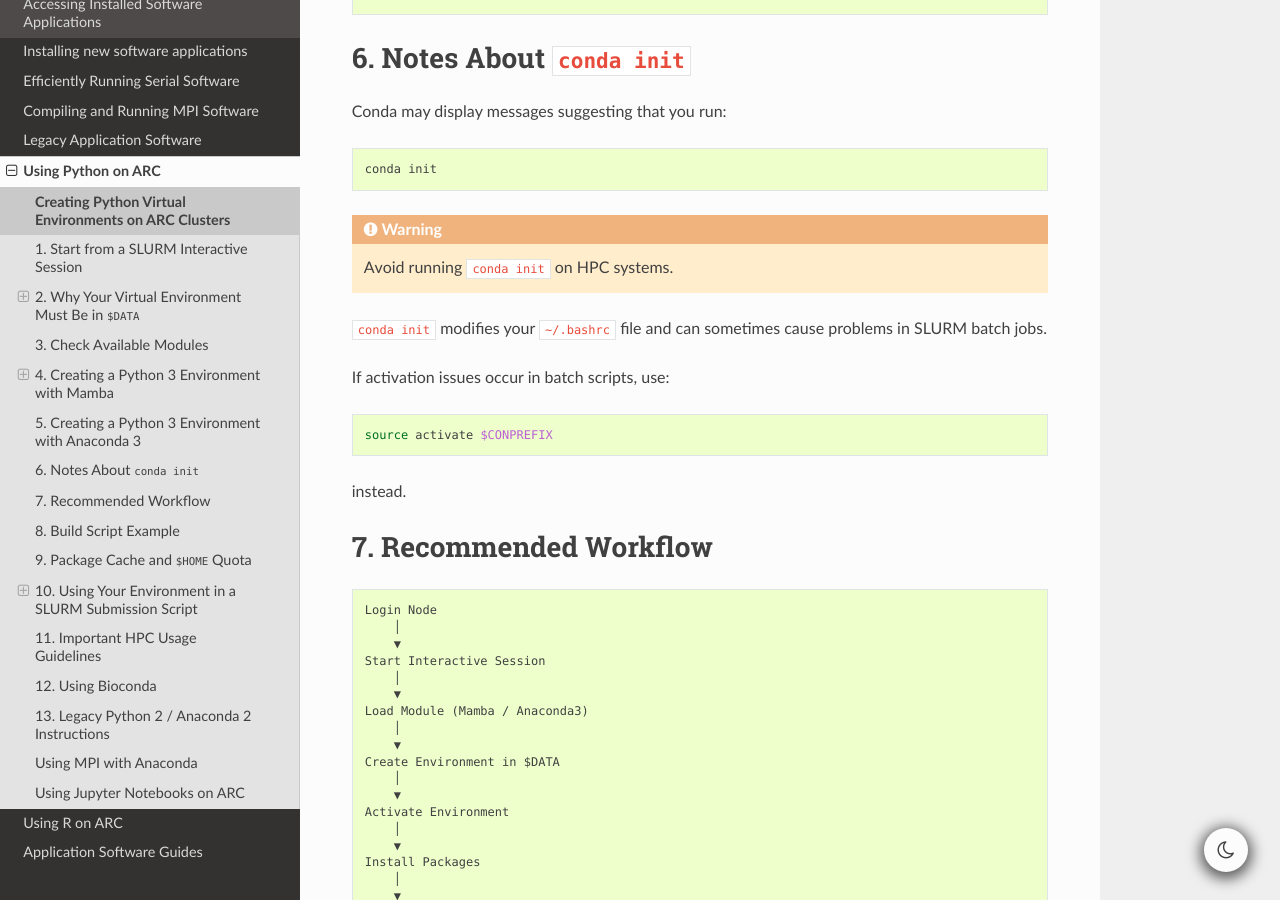
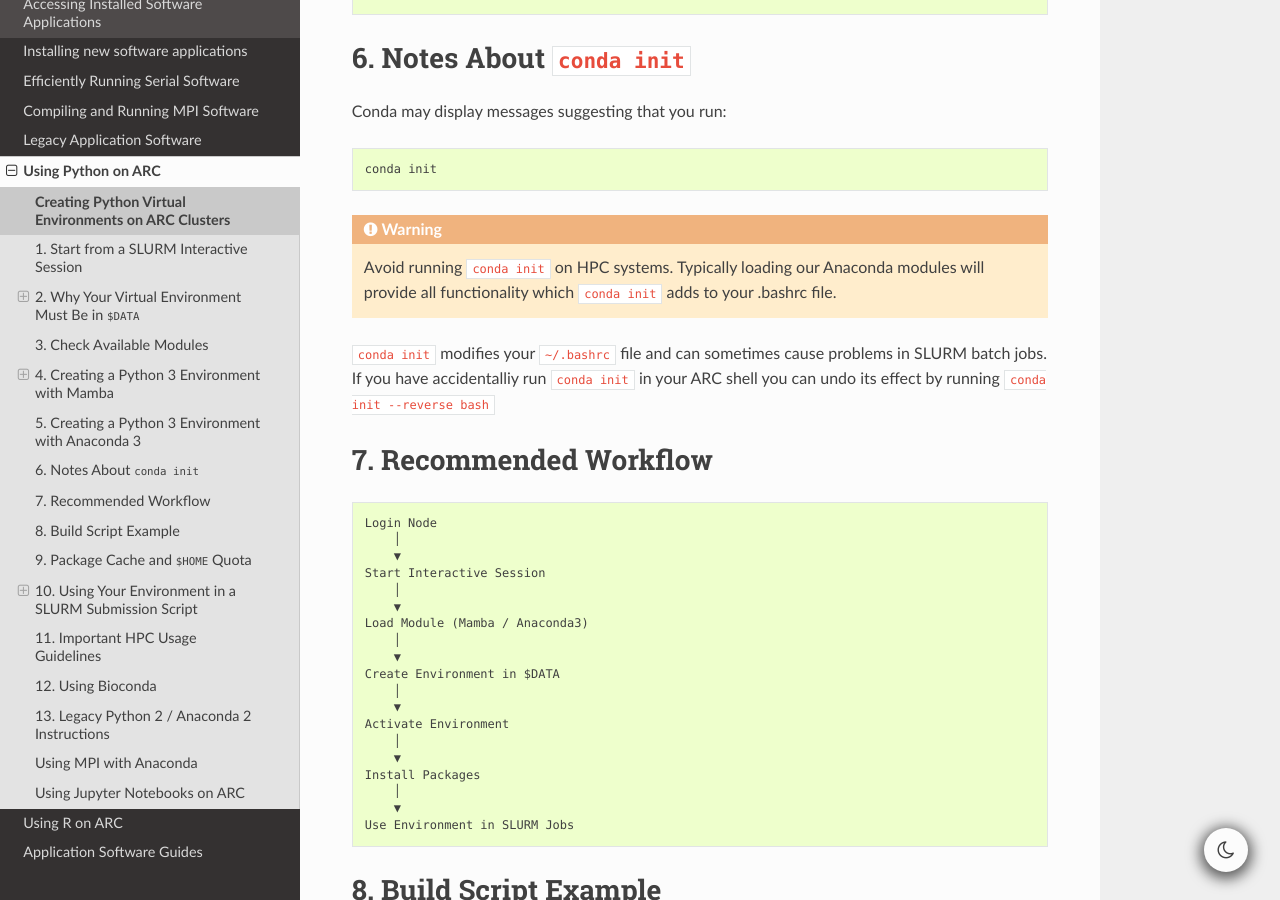
Before and after one commit to oxford-arc/arc-software-guide, a Sphinx documentation site: the page built from docs/source/python/anaconda_venv.rst, in a window 1280 px wide and 900 px high, scrolled down 3914 px. Built offline with Sphinx 7.4.7 and the Read the Docs theme 3.1.0, drawn with Linux system fonts in a browser that asks for light colours.

Commit message:
Update anaconda_venv.rst

```diff
--- a/docs/source/python/anaconda_venv.rst
+++ b/docs/source/python/anaconda_venv.rst
@@ -197,18 +197,11 @@ Conda may display messages suggesting that you run:
 
 .. warning::
 
-   Avoid running ``conda init`` on HPC systems.
+   Avoid running ``conda init`` on HPC systems. Typically loading our Anaconda modules will provide all functionality which ``conda init`` adds to your .bashrc file.
 
 ``conda init`` modifies your ``~/.bashrc`` file and can sometimes cause
-problems in SLURM batch jobs.
+problems in SLURM batch jobs. If you have accidentalliy run ``conda init`` in your ARC shell you can undo its effect by running ``conda init --reverse bash``
 
-If activation issues occur in batch scripts, use:
-
-.. code-block:: bash
-
-   source activate $CONPREFIX
-
-instead.
 
 7. Recommended Workflow
 =======================
```
